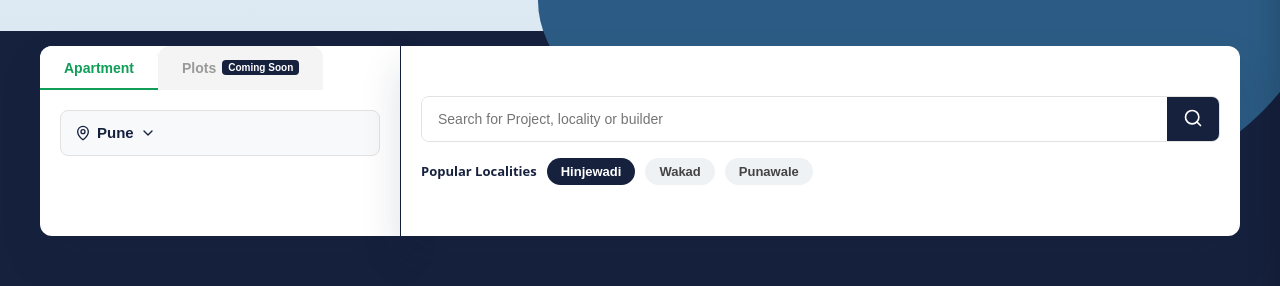
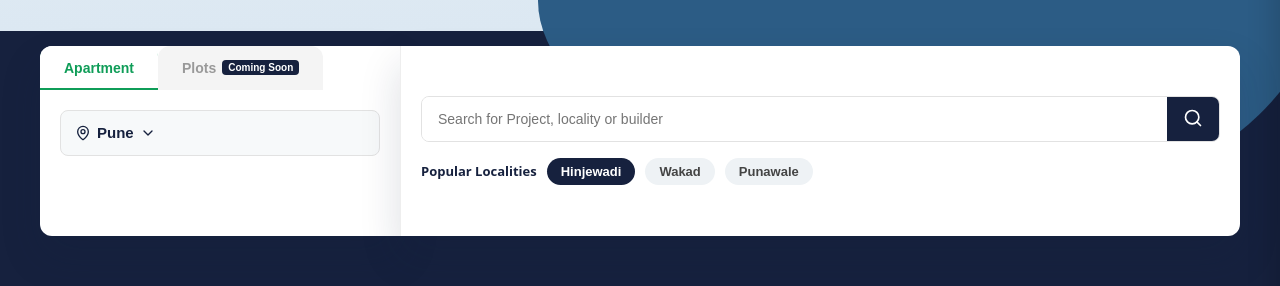
Before and after one commit to aadeshnimkar1111-afk/my-frontend-app, a React (Vite) app: page / in a window 1280 px wide. Shown: the part 459-745 px from the top of the page. Built offline with nearby package versions, Linux system fonts and the light colour scheme.

Commit message:
Remove dark seam line between Hero panels, use subtle light divider instead

```diff
--- a/src/components/Hero/Hero.css
+++ b/src/components/Hero/Hero.css
@@ -60,7 +60,7 @@
   z-index: 1;
   display: flex;
   align-items: flex-start;
-  gap: 1px;
+  gap: 0;
   margin-top: 210px;
 }
 
@@ -86,6 +86,7 @@
   justify-content: center;
   min-height: 190px;
   border-radius: 0 12px 12px 0;
+  border-left: 1px solid #eee;
 }
 
 .hero__tabs {
```
